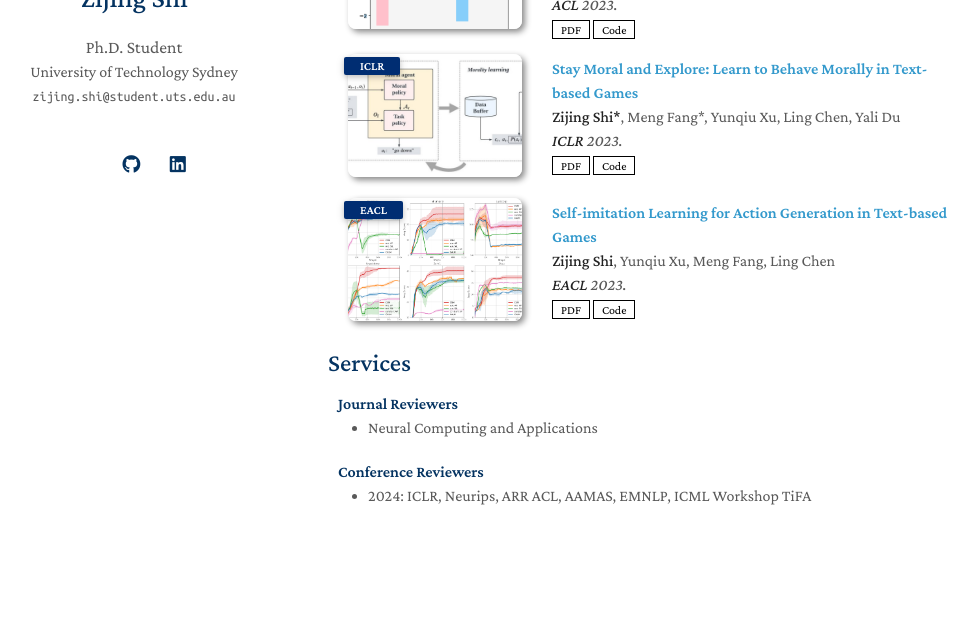
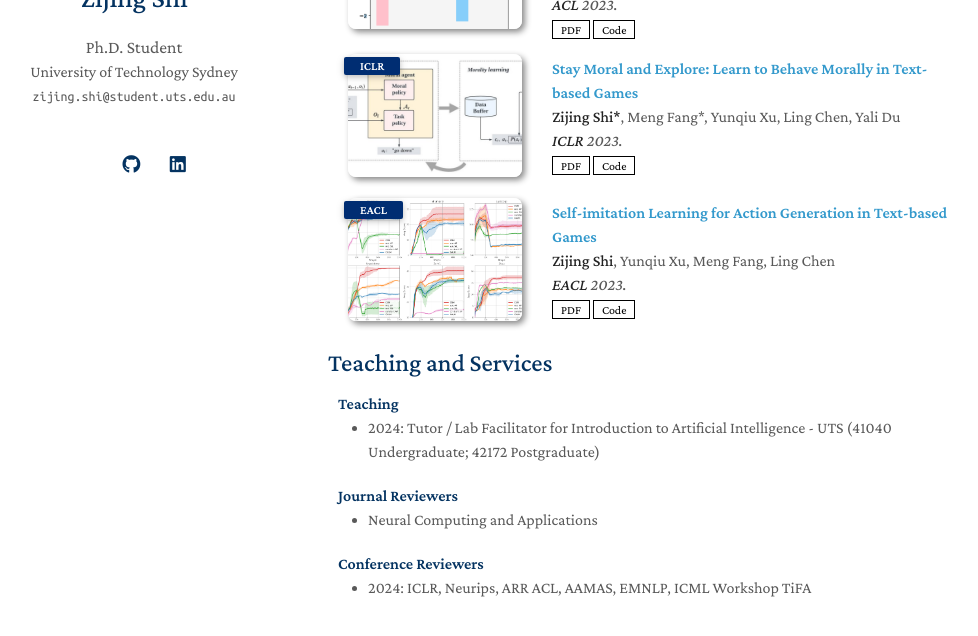
Before and after one commit to winni18/winni18.github.io, a Jekyll site: the page built from index.md, in a window 1280 px wide and 900 px high, scrolled down 821 px, cut to the strip 206-842 px from the top of the window. Shown: the whole strip, without its empty margins (142-1120 px from the left). Built offline with Jekyll 4.4.1, drawn with Linux system fonts in a browser that asks for light colours; nearby versions of some CDN libraries; a style sheet for code colours, icons or effects is not loaded; our own code applies the rules of GitHub Pages for plain Markdown files; before the commit the page ends 1629 px from its top, so only the background shows below that.

Commit message:
Update services.md

```diff
--- a/_includes/services.md
+++ b/_includes/services.md
@@ -1,4 +1,11 @@
-## Services
+## Teaching and Services
+
+
+<h4 style="margin: 0 10px 0;">Teaching</h4>
+
+<ul style="margin: 0 0 20px;">
+  <li>2024: Tutor / Lab Facilitator for Introduction to Artificial Intelligence - UTS (41040 Undergraduate; 42172 Postgraduate)</li>
+</ul>
 
 
 <h4 style="margin:0 10px 0;">Journal Reviewers</h4>
```
